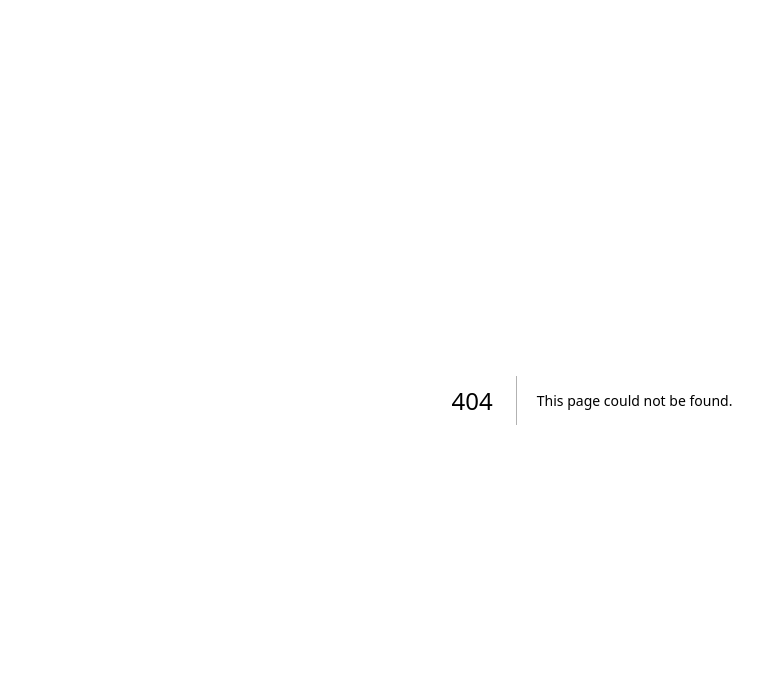
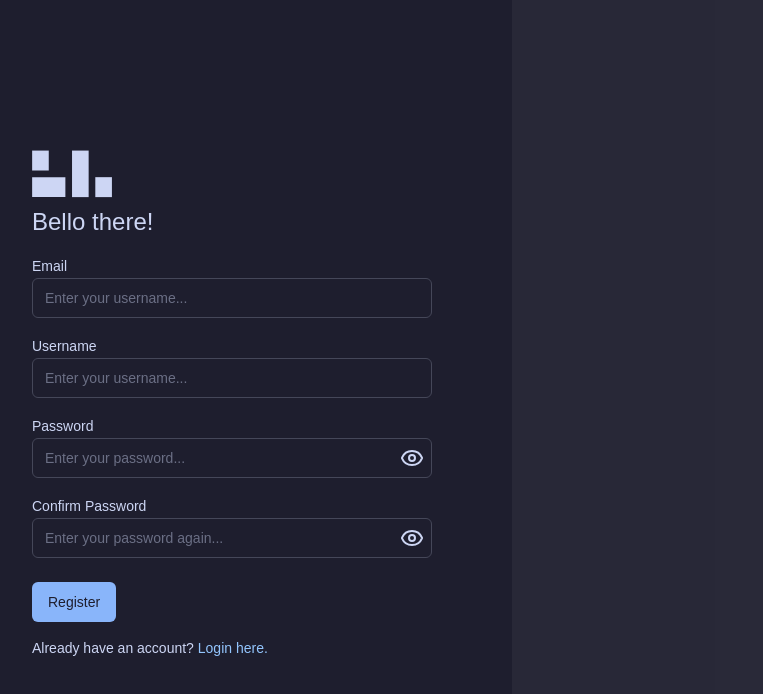
Before and after one commit to CDL48/balolearn, a Next.js app: page /auth/register in a window 1280 px wide. Before the commit this address had no page. Shown: the top 694 px of the page, without its empty margins (48-811 px from the left). Built offline with nearby package versions, Linux system fonts and the light colour scheme.

Commit message:
feat: auth pages

```diff
--- a/package.json
+++ b/package.json
@@ -12,6 +12,7 @@
         "prepare": "husky"
     },
     "dependencies": {
+        "@radix-ui/react-label": "^2.1.0",
         "@radix-ui/react-slot": "^1.1.0",
         "class-variance-authority": "^0.7.0",
         "clsx": "^2.1.1",
--- /dev/null
+++ b/src/app/auth/layout.tsx
@@ -0,0 +1,10 @@
+export default function Layout({ children }: { children: React.ReactNode }) {
+    return (
+        <div className="dark flex h-screen text-foreground">
+            <div className="grid w-full items-center bg-background px-8 sm:w-[35rem] sm:px-20">
+                {children}
+            </div>
+            <div className="hidden flex-grow bg-background/95 sm:block"></div>
+        </div>
+    );
+}
--- /dev/null
+++ b/src/app/auth/login/page.tsx
@@ -0,0 +1,65 @@
+"use client";
+
+import BalolearnLogo from "@/components/BalolearnLogo";
+import { Button } from "@/components/ui/button";
+import { Input } from "@/components/ui/input";
+import { Label } from "@/components/ui/label";
+import { Eye, EyeOff } from "lucide-react";
+import Link from "next/link";
+import { FormEvent, useState } from "react";
+
+export default function Page() {
+    const [username, setUsername] = useState("");
+    const [password, setPassword] = useState("");
+    const [showPassword, setShowPassword] = useState(false);
+
+    function submitHandler(e: FormEvent<HTMLFormElement>) {
+        e.preventDefault();
+
+        // TODO
+    }
+
+    return (
+        <form onSubmit={submitHandler} className="grid gap-4">
+            <hgroup>
+                <BalolearnLogo className="h-16 w-20" />
+                <h1 className="text-2xl">Bello there!</h1>
+            </hgroup>
+            <div>
+                <Label>Username</Label>
+                <Input
+                    value={username}
+                    onChange={(e) => setUsername(e.target.value)}
+                    placeholder="Enter your username..."
+                />
+            </div>
+            <div>
+                <Label>Password</Label>
+                <div className="relative">
+                    <button
+                        onClick={() => setShowPassword(!showPassword)}
+                        className="absolute right-0 ml-10 p-2 hover:opacity-70"
+                    >
+                        {showPassword ? <EyeOff /> : <Eye />}
+                    </button>
+                    <Input
+                        type={showPassword ? "input" : "password"}
+                        value={password}
+                        onChange={(e) => setPassword(e.target.value)}
+                        placeholder="Enter your password..."
+                    />
+                </div>
+            </div>
+            <Button className="mt-2 sm:w-fit">Log In</Button>
+            <p className="text-sm">
+                Don&apos;t have an account?{" "}
+                <Link
+                    href="/auth/register"
+                    className="text-blue-300 hover:underline"
+                >
+                    Register here.
+                </Link>
+            </p>
+        </form>
+    );
+}
--- /dev/null
+++ b/src/app/auth/register/page.tsx
@@ -0,0 +1,95 @@
+"use client";
+
+import BalolearnLogo from "@/components/BalolearnLogo";
+import { Button } from "@/components/ui/button";
+import { Input } from "@/components/ui/input";
+import { Label } from "@/components/ui/label";
+import { Eye, EyeOff } from "lucide-react";
+import Link from "next/link";
+import { FormEvent, useState } from "react";
+
+export default function Page() {
+    const [email, setEmail] = useState("");
+    const [username, setUsername] = useState("");
+    const [password, setPassword] = useState("");
+    const [confirmPassword, setConfirmPassword] = useState("");
+    const [showPassword, setShowPassword] = useState(false);
+    const [showConfirmPassword, setShowConfirmPassword] = useState(false);
+
+    function submitHandler(e: FormEvent<HTMLFormElement>) {
+        e.preventDefault();
+
+        // TODO
+    }
+
+    return (
+        <form onSubmit={submitHandler} className="grid gap-4">
+            <hgroup>
+                <BalolearnLogo className="h-16 w-20" />
+                <h1 className="text-2xl">Bello there!</h1>
+            </hgroup>
+            <div>
+                <Label>Email</Label>
+                <Input
+                    value={email}
+                    onChange={(e) => setEmail(e.target.value)}
+                    placeholder="Enter your username..."
+                />
+            </div>
+            <div>
+                <Label>Username</Label>
+                <Input
+                    value={username}
+                    onChange={(e) => setUsername(e.target.value)}
+                    placeholder="Enter your username..."
+                />
+            </div>
+            <div>
+                <Label>Password</Label>
+                <div className="relative">
+                    <button
+                        onClick={() => setShowPassword(!showPassword)}
+                        className="absolute right-0 ml-10 p-2 hover:opacity-70"
+                    >
+                        {showPassword ? <EyeOff /> : <Eye />}
+                    </button>
+                    <Input
+                        type={showPassword ? "input" : "password"}
+                        value={password}
+                        onChange={(e) => setPassword(e.target.value)}
+                        placeholder="Enter your password..."
+                    />
+                </div>
+            </div>
+            <div>
+                <Label>Confirm Password</Label>
+                <div className="relative">
+                    <button
+                        onClick={() =>
+                            setShowConfirmPassword(!showConfirmPassword)
+                        }
+                        className="absolute right-0 ml-10 p-2 hover:opacity-70"
+                    >
+                        {showConfirmPassword ? <EyeOff /> : <Eye />}
+                    </button>
+                    <Input
+                        type={showConfirmPassword ? "input" : "password"}
+                        value={confirmPassword}
+                        onChange={(e) => setConfirmPassword(e.target.value)}
+                        placeholder="Enter your password again..."
+                    />
+                </div>
+            </div>
+            <Button className="mt-2 sm:w-fit">Register</Button>
+            <p className="text-sm">
+                Already have an account?{" "}
+                <Link
+                    href="/auth/login"
+                    className="text-blue-300 hover:underline"
+                >
+                    Login here.
+                </Link>
+            </p>
+        </form>
+    );
+}
--- /dev/null
+++ b/src/components/ui/input.tsx
@@ -0,0 +1,24 @@
+import * as React from "react";
+
+import { cn } from "@/lib/utils";
+
+export type InputProps = React.InputHTMLAttributes<HTMLInputElement>;
+
+const Input = React.forwardRef<HTMLInputElement, InputProps>(
+    ({ className, type, ...props }, ref) => {
+        return (
+            <input
+                type={type}
+                className={cn(
+                    "flex h-10 w-full rounded-md border border-input bg-background px-3 py-2 text-sm ring-offset-background file:border-0 file:bg-transparent file:text-sm file:font-medium file:text-foreground placeholder:text-muted-foreground focus-visible:outline-none focus-visible:ring-2 focus-visible:ring-ring focus-visible:ring-offset-2 disabled:cursor-not-allowed disabled:opacity-50",
+                    className,
+                )}
+                ref={ref}
+                {...props}
+            />
+        );
+    },
+);
+Input.displayName = "Input";
+
+export { Input };
--- /dev/null
+++ b/src/components/ui/label.tsx
@@ -0,0 +1,26 @@
+"use client";
+
+import * as React from "react";
+import * as LabelPrimitive from "@radix-ui/react-label";
+import { cva, type VariantProps } from "class-variance-authority";
+
+import { cn } from "@/lib/utils";
+
+const labelVariants = cva(
+    "text-sm font-medium leading-none peer-disabled:cursor-not-allowed peer-disabled:opacity-70",
+);
+
+const Label = React.forwardRef<
+    React.ElementRef<typeof LabelPrimitive.Root>,
+    React.ComponentPropsWithoutRef<typeof LabelPrimitive.Root> &
+        VariantProps<typeof labelVariants>
+>(({ className, ...props }, ref) => (
+    <LabelPrimitive.Root
+        ref={ref}
+        className={cn(labelVariants(), className)}
+        {...props}
+    />
+));
+Label.displayName = LabelPrimitive.Root.displayName;
+
+export { Label };
```
Also changed, not shown: 1 other file (tests, documents, lock files or other folders).
